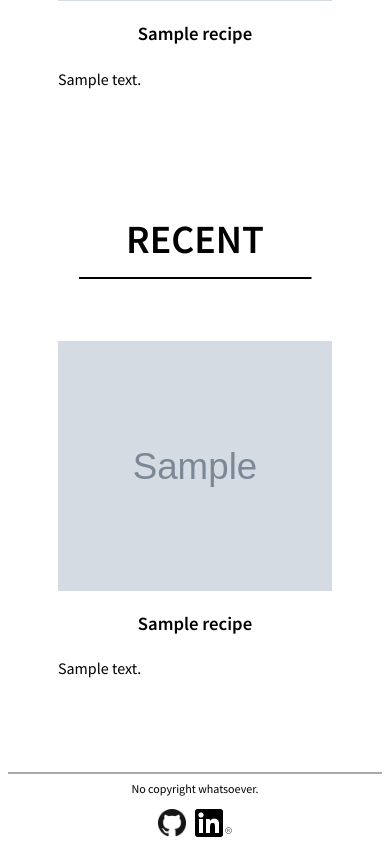
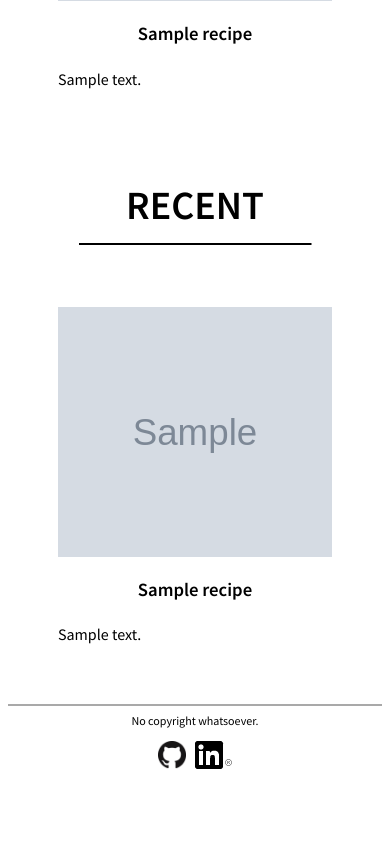
Before and after one commit to vilisimo/cookme, a Django app: page / in a window 390 px wide. Shown: the part 1075-1923 px from the top of the page. After the commit the page ends 1844 px from the top, so only its background shows below. Run offline with Django 3.2, Linux system fonts and the light colour scheme; tables that the repository leaves empty hold one stand-in row (values such as "Sample post"); grey boxes marked "Sample" are stand-in pictures; some libraries are stand-ins or nearby versions.

Commit message:
Rework recipes with flex layout & fix inconsistent height issue

```diff
--- a/static/css/temp.css
+++ b/static/css/temp.css
@@ -88,29 +88,18 @@ form#search-bar {
 
 /* TOP FOUR RECIPES */
 
-.top-four:before, .top-four:after {
-    content: " ";
-    display: table;
-}
-
-.top-four:after {
-    clear: both;
+.top-four {
+    display: flex;
 }
 
 .four {
+    padding: 16px 18px 16px 18px;
     box-sizing: border-box;
-    padding: 16px 18px 16px 18px;
-    display: block;
-    float: left;
-    width: 25%;
+    flex-basis: 25%;
 }
 
-/* Problem: around ~ 600px some boxes go onto the right side */
 .four p {
     text-align: justify;
-    /*text-overflow: ellipsis;*/
-    /*white-space: nowrap;*/
-    /*overflow: hidden;*/
 }
 
 .four img {
@@ -122,9 +111,12 @@ form#search-bar {
 }
 
 @media all and (max-width: 1000px) {
+    .top-four {
+        flex-wrap: wrap;
+    }
+
     .four {
-        width: 50%;
-        padding-bottom: 50px;
+        flex-basis: 50%;
     }
 
     #id_q:focus {
@@ -134,12 +126,12 @@ form#search-bar {
 
 @media all and (max-width: 600px) {
     .four {
-        width: 100%;
         min-width: 250px;
     }
 
     .top-four {
-        width: 100%;
+        /*width: 100%;*/
+        flex-direction: column;
     }
 }
 
--- a/templates/base.html
+++ b/templates/base.html
@@ -62,8 +62,8 @@
         </form>
 
         {% if most_popular %}
+        <h2>Popular</h2>
         <div class="top-four most-popular">
-          <h2>Popular</h2>
           {% for recipe in most_popular %}
             <div class="four popular">
               <img src="{{ recipe.image.url }}" alt="{{ recipe.title }}"/>
@@ -75,8 +75,8 @@
         {% endif %}
 
         {% if most_recent %}
+        <h2>Recent</h2>
         <div class="top-four most-recent">
-          <h2>Recent</h2>
           {% for recipe in most_recent %}
             <div class="four recent">
               <img src="{{ recipe.image.url }}" alt="{{ recipe.title }}"/>
@@ -88,9 +88,9 @@
         {% endif %}
 
         {% if user.is_authenticated %}
-        <div class="top-four user-additions">
           {% if user_additions %}
-            <h2>Your new additions</h2>
+          <h2>Your new additions</h2>
+          <div class="top-four user-additions">
             {% for recipe in user_additions %}
               <div class="four additions">
                 <img src="{{ recipe.image.url }}" alt="{{ recipe.title }}"/>
```
